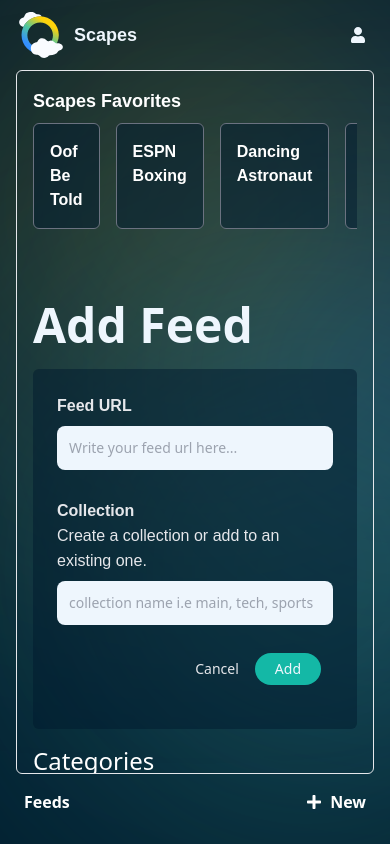
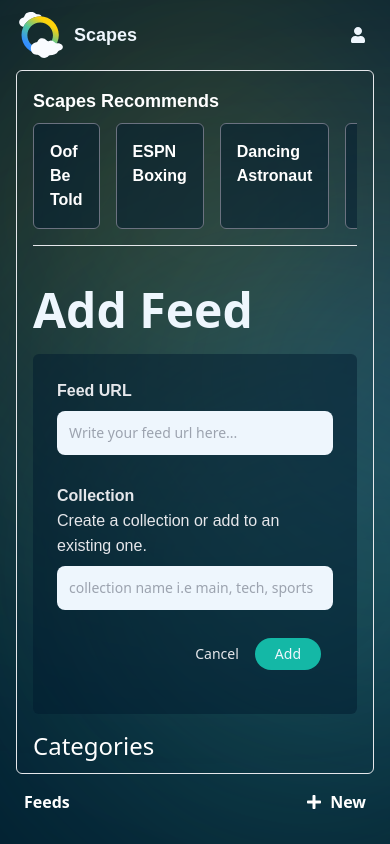
Before and after one commit to oofytronic/nextscapes, a Next.js app: page /dash/add-feed in a window 390 px wide. Built offline with nearby package versions, Linux system fonts and the light colour scheme.

Commit message:
add borders to sidebars

```diff
--- a/app/dash/add-feed/page.jsx
+++ b/app/dash/add-feed/page.jsx
@@ -54,10 +54,10 @@ const AddFeed = () => {
 	}
 
 	return (
-		<div className="grid grid-cols-1 md:grid-cols-4 gap-4 w-full h-full">
-		    <div className="sticky top-0 right-0 z-10 md:col-span-1 order-1 md:order-2 py-4">
+		<div className="grid grid-cols-1 md:grid-cols-4 md:gap-4 w-full h-full">
+		    <div className="sticky top-0 right-0 z-10 md:col-span-1 order-1 md:order-2 py-4 md:pl-4 border-b md:border-b-none md:border-l">
 		        <nav className="flex flex-col gap-2 items-start w-full md:items-end">
-		            <p className="font-satoshi font-bold text-lg">Scapes Favorites</p>
+		            <p className="font-satoshi font-bold text-lg">Scapes Recommends</p>
                     <div className="flex md:flex-col md:justify-end gap-4 font-satoshi font-semibold w-full overflow-x-scroll">
                     	<div className="flex flex-col gap-4 p-4 border border-gray-500 rounded-md bg-black/50">
 							<p className="font-bold text-md">Oof Be Told</p>
--- a/app/dash/page.jsx
+++ b/app/dash/page.jsx
@@ -67,7 +67,7 @@ export default function DashboardPage() {
 
     return (
 		<div className="grid grid-cols-1 md:grid-cols-4 md:gap-4 w-full h-full">
-		    <div className="sticky top-0 right-0 z-10 md:col-span-1 order-1 md:order-2 py-4 border-b md:border-b-none md:border-l">
+		    <div className="sticky top-0 right-0 z-10 md:col-span-1 order-1 md:order-2 py-4 md:pl-4 border-b md:border-b-none md:border-l">
 		        <nav className="flex flex-col gap-2 items-start w-full md:items-end">
 		            <p className="font-satoshi font-bold text-lg">Collections</p>
 		            <div className="flex gap-2 font-satoshi font-semibold w-full overflow-x-scroll md:flex-wrap md:justify-end">
--- a/app/dash/profile/page.jsx
+++ b/app/dash/profile/page.jsx
@@ -60,8 +60,8 @@ const ProfilePage = () => {
 	}
 
 	return (
-		<div className="grid grid-cols-1 md:grid-cols-4 gap-4 w-full h-full">
-		    <div className="sticky top-0 right-0 z-10 md:col-span-1 order-1 md:order-2 py-4">
+		<div className="grid grid-cols-1 md:grid-cols-4 md:gap-4 w-full h-full">
+		    <div className="sticky top-0 right-0 z-10 md:col-span-1 order-1 md:order-2 py-4 md:pl-4 border-b md:border-b-none md:border-l">
 		        <nav className="flex flex-col gap-2 items-start w-full md:items-end">
 		            <p className="font-satoshi font-bold text-lg">Actions</p>
                     <div className="flex md:justify-end gap-2 font-satoshi font-semibold w-full overflow-x-scroll">
```
